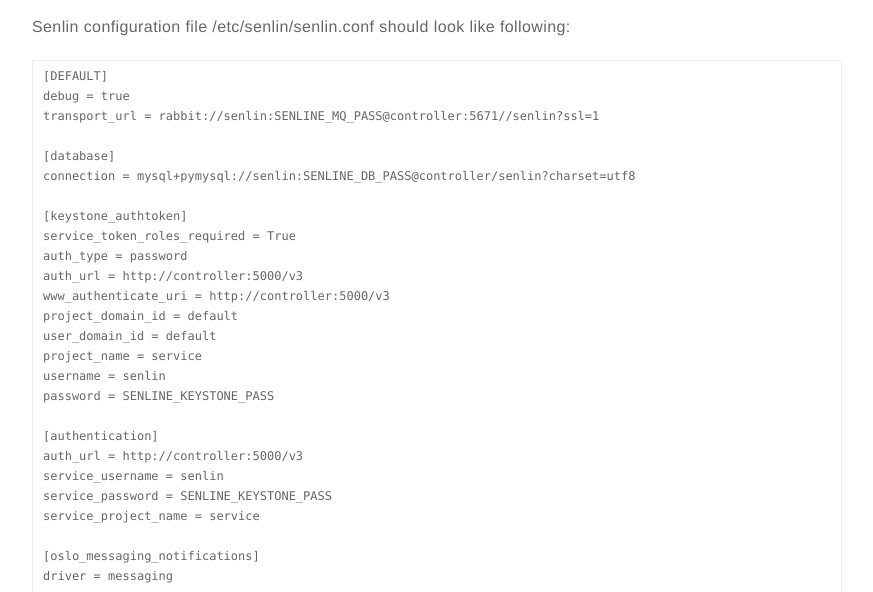
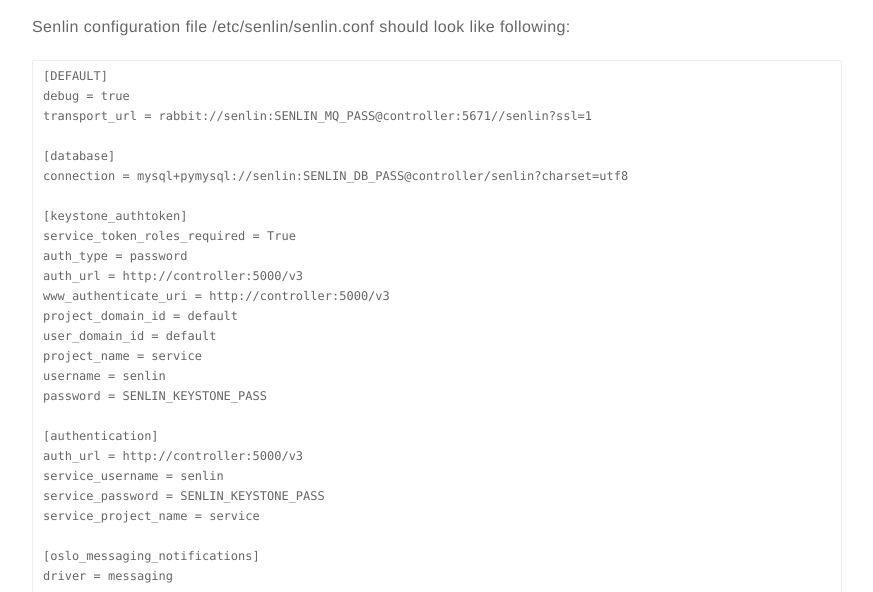
Before and after one commit to satishdotpatel/satishdotpatel.github.io, a Jekyll site: the page built from _posts/2020-09-04-openstack-senlin-autoscaling.markdown, in a window 1280 px wide and 1400 px high, scrolled down 1556 px. Shown: the part 191-783 px from the top of the window, without its empty margins (203-1076 px from the left). Built offline with Jekyll 4.4.1, drawn with Linux system fonts in a browser that asks for light colours; comment, search, counter and statistics services are not loaded; some of the changed text lies outside the part shown.

Commit message:
Adding senlin doc

````diff
--- a/_posts/2020-09-04-openstack-senlin-autoscaling.markdown
+++ b/_posts/2020-09-04-openstack-senlin-autoscaling.markdown
@@ -82,10 +82,10 @@
 ```
 [DEFAULT]
 debug = true
-transport_url = rabbit://senlin:SENLINE_MQ_PASS@controller:5671//senlin?ssl=1
+transport_url = rabbit://senlin:SENLIN_MQ_PASS@controller:5671//senlin?ssl=1
 
 [database]
-connection = mysql+pymysql://senlin:SENLINE_DB_PASS@controller/senlin?charset=utf8
+connection = mysql+pymysql://senlin:SENLIN_DB_PASS@controller/senlin?charset=utf8
 
 [keystone_authtoken]
 service_token_roles_required = True
@@ -96,12 +96,12 @@
 user_domain_id = default
 project_name = service
 username = senlin
-password = SENLINE_KEYSTONE_PASS
+password = SENLIN_KEYSTONE_PASS
 
 [authentication]
 auth_url = http://controller:5000/v3
 service_username = senlin
-service_password = SENLINE_KEYSTONE_PASS
+service_password = SENLIN_KEYSTONE_PASS
 service_project_name = service
 
 [oslo_messaging_notifications]
````
